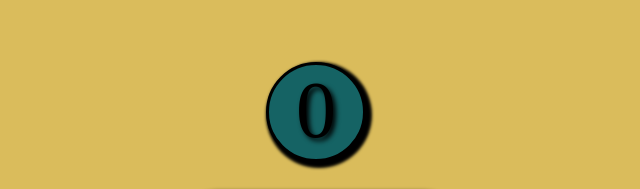
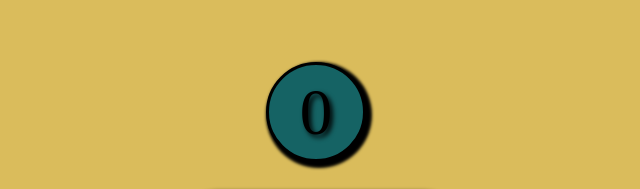
Before and after one commit to Usatblu27/sunao-fuchi-clicker, a plain HTML site: page index.html in a window 1280 px wide. Shown: the part 123-312 px from the top of the page, 324-964 px from the left. Drawn offline with Linux system fonts and the light colour scheme.

Commit message:
Update style.css

```diff
--- a/style.css
+++ b/style.css
@@ -13,7 +13,7 @@
   flex-direction: column;
 }
 p {
-  font-size: 80px;
+  font-size: 65px;
   text-shadow: 3px 3px 5px black;
   margin-bottom: 30px;
   min-width: 100px;
@@ -23,7 +23,7 @@
   border-radius: 50px;
   text-align: center;
   border: 3px solid black;
-  line-height: 80px;
+  line-height: 85px;
   box-shadow: 3px 3px 3px 3px black;
   padding: 5px;
 }
```
